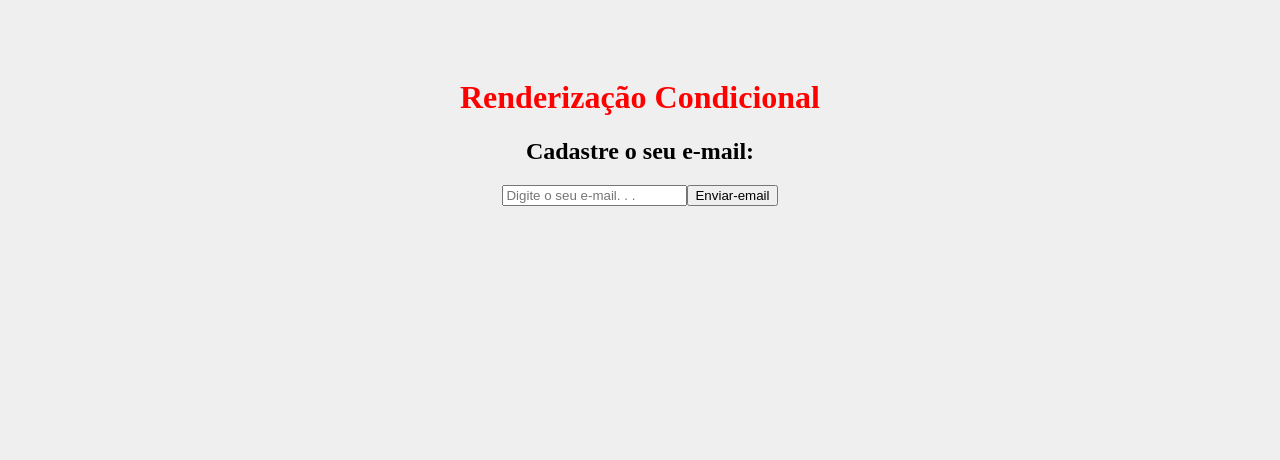
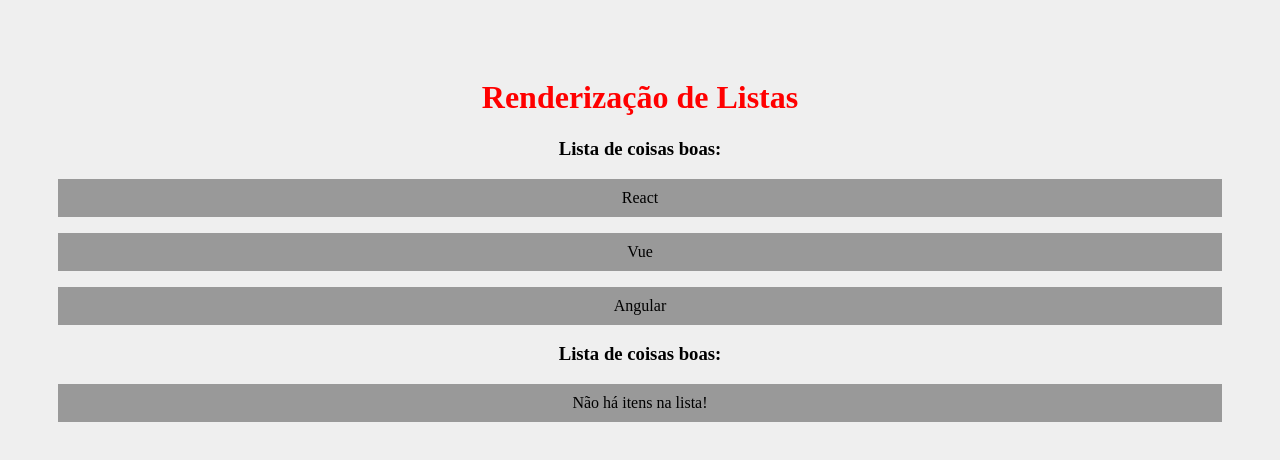
Before and after one commit to jordanaalvesc1/React-Course, a React (Create React App) app: page / in a window 1280 px wide. Shown: the top 460 px of the page. Built offline with nearby package versions, Linux system fonts and the light colour scheme.

Commit message:
State Lift

```diff
--- a/src/App.js
+++ b/src/App.js
@@ -1,13 +1,17 @@
 import './App.css';
-import Condicional from './components/Condicional';
+import OutraLista from './components/OutraLista';
 
 
 function App() {
+
+  const meusItens = ['React', 'Vue', 'Angular']
+
   return (
     <div className="App">
-      <h1>Renderização Condicional</h1>
-      <Condicional />
-        </div>
+      <h1>Renderização de Listas</h1>
+      <OutraLista itens= {meusItens}/>
+      <OutraLista itens= {[]}/>
+    </div>
   )
 }
 
--- /dev/null
+++ b/src/components/OutraLista.js
@@ -0,0 +1,15 @@
+function OutraLista({ itens }) {
+        return(
+            <>
+                <h3>Lista de coisas boas:</h3>
+                {itens.length > 0 ? (
+                    itens.map((item, index) => (
+                    <p key={index}>{item}</p>
+            ))) : (
+                <p>Não há itens na lista!</p>
+            )}
+        </>
+    )
+}
+
+export default OutraLista
```
